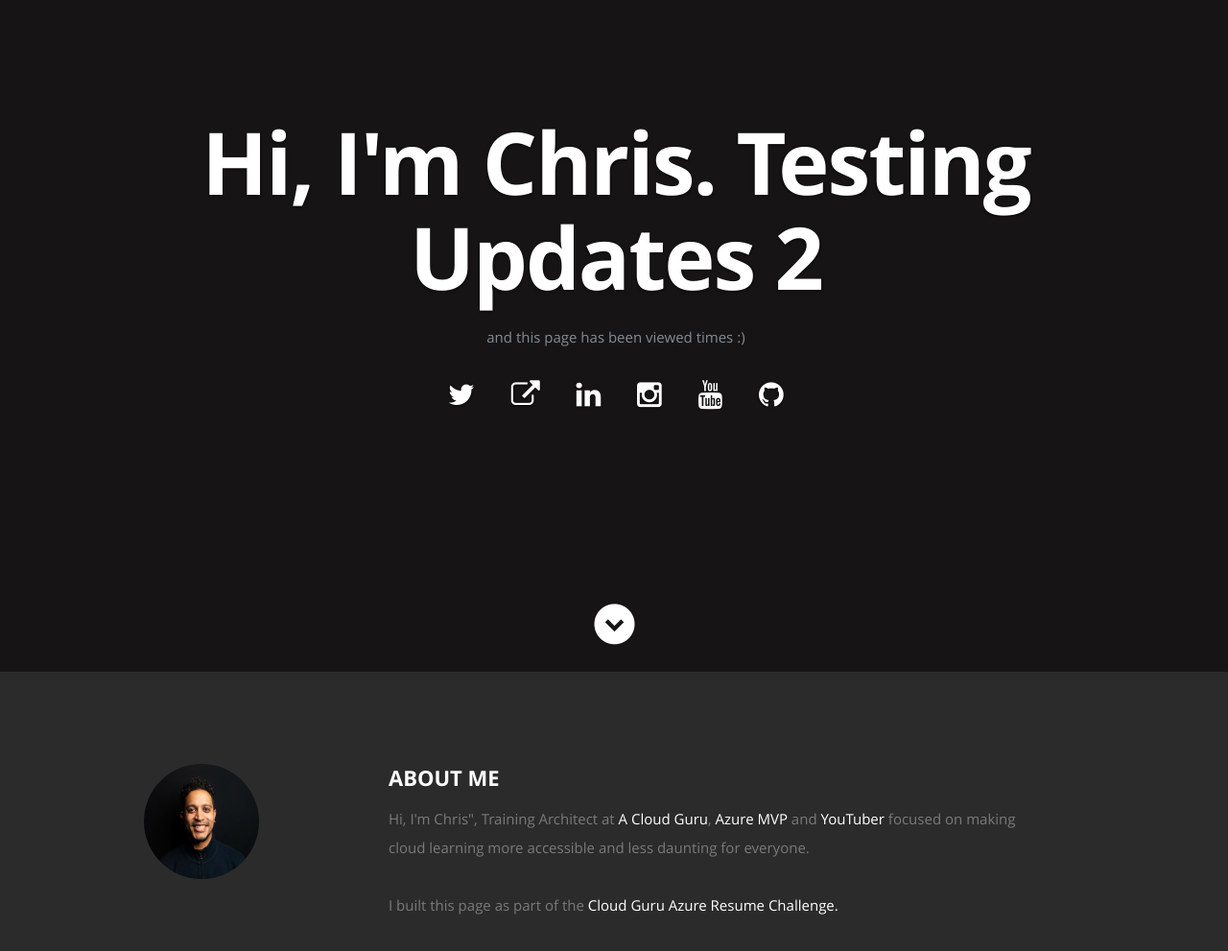
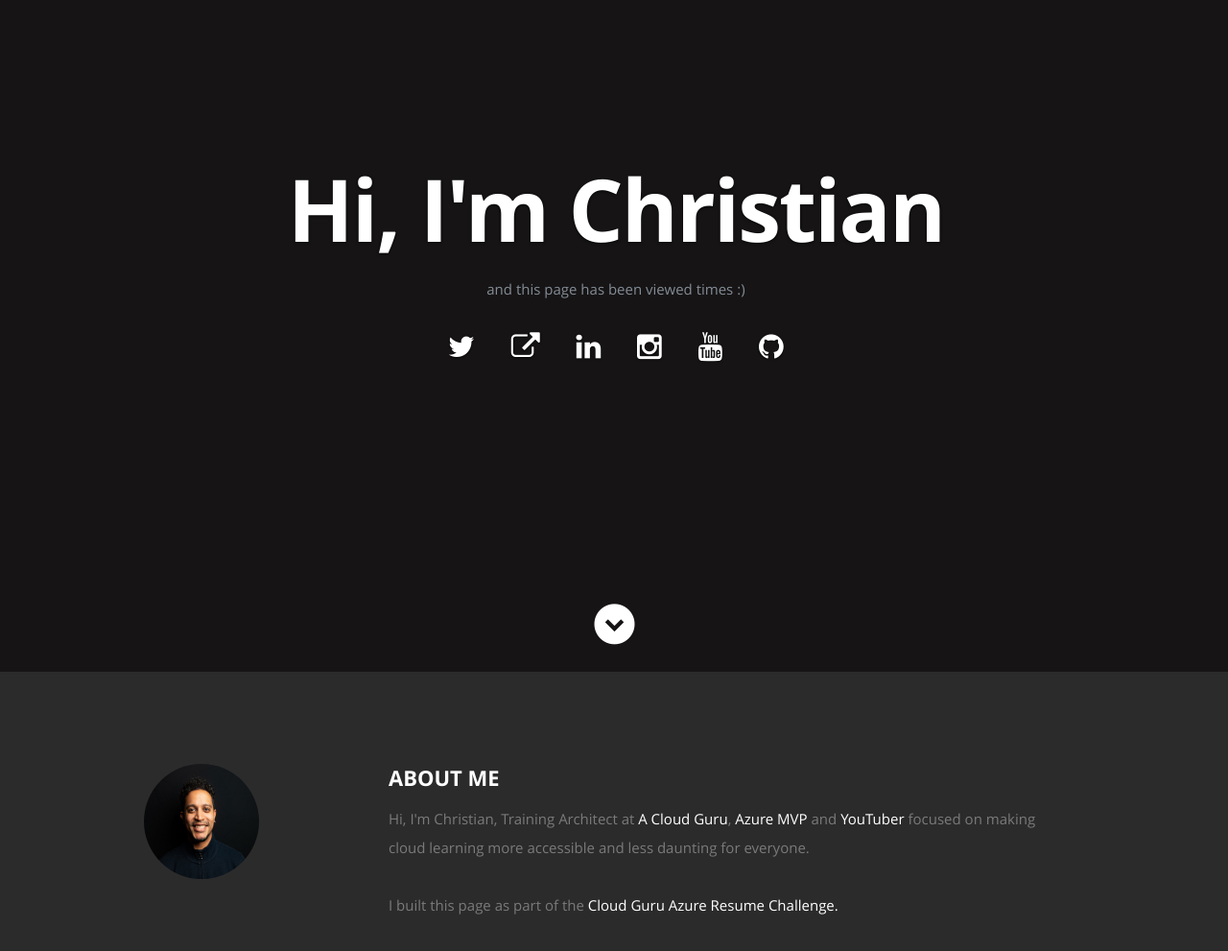
Before and after one commit to themondaycup/azure-resume, a plain HTML site: page frontend/index.html in a window 1280 px wide. Shown: the part 100-1091 px from the top of the page at 96% size. Drawn offline with nearby package versions, Linux system fonts and the light colour scheme; no server answers.

Commit message:
Updates to html 3

```diff
--- a/frontend/index.html
+++ b/frontend/index.html
@@ -54,7 +54,7 @@
 
       <div class="row banner">
          <div class="banner-text">
-            <h1 class="responsive-headline">Hi, I'm Chris. Testing Updates 2</h1>
+            <h1 class="responsive-headline">Hi, I'm Christian</h1>
 
             <p>and this page has been viewed <a id="counter"></a> times :) </p>
             <ul class="social">
@@ -63,7 +63,7 @@
                <li><a href="https://linkedin.com/in/cperez37"><i class="fa fa-linkedin"></i></a></li>
                <li><a href="https://instagram.com/bobongo_"><i class="fa fa-instagram"></i></a></li>
                <li><a href="https://youtube.com/themondaycup"><i class="fa fa-youtube"></i></a></li>
-               <li><a href="https://github.com/madebygps/cgc-azure-resume"><i class="fa fa-github"></i></a></li>
+               <li><a href="https://github.com/themondaycup/azure-resume"><i class="fa fa-github"></i></a></li>
             </ul>
          </div>
       </div>
@@ -91,7 +91,7 @@
 
             <h2>ABOUT ME</h2>
 
-            <p> Hi, I'm Chris", <span>Training Architect at <a href="https://acloud.guru">A Cloud Guru</a></span>, <span> <a href="https://mvp.microsoft.com/en-us/PublicProfile/5003866">Azure MVP</a></span>
+            <p> Hi, I'm Christian, <span>Training Architect at <a href="https://acloud.guru">A Cloud Guru</a></span>, <span> <a href="https://mvp.microsoft.com/en-us/PublicProfile/5003866">Azure MVP</a></span>
                and <span><a href="https://youtube.com/madebygps">YouTuber</a></span> focused on making cloud learning more accessible and less daunting for everyone.
 
          </br>
```
